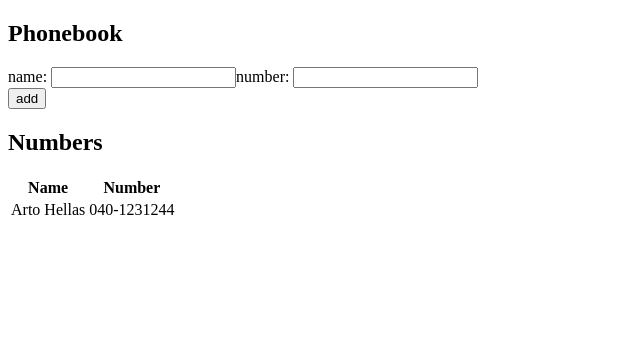
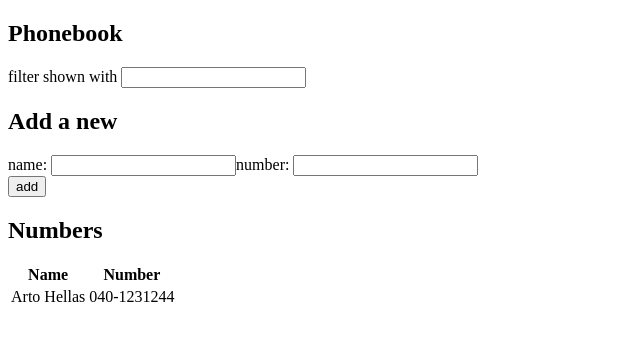
Before and after one commit to gustafla/fullstackopen, a React (Create React App) app in the folder osa2/puhelinluettelo/: page / in a window 1280 px wide. Shown: the top 340 px of the page, without its empty margins (0-640 px from the left). Built offline with nearby package versions, Linux system fonts and the light colour scheme.

Commit message:
osa2/puhelinluettelo: exercise 2.9

```diff
--- a/osa2/puhelinluettelo/src/App.js
+++ b/osa2/puhelinluettelo/src/App.js
@@ -1,6 +1,8 @@
 import { useState } from 'react'
 
-const ContactList = ({ persons }) => {
+const ContactList = ({ persons, filter }) => {
+  const filterPersons = (person) => person.name.toLowerCase().includes(filter.toLowerCase())
+
   return (
     <table>
       <thead>
@@ -10,14 +12,12 @@ const ContactList = ({ persons }) => {
         </tr>
       </thead>
       <tbody>
-        {
-          persons.map(person =>
-            <tr key={person.name}>
-              <td>{person.name}</td>
-              <td>{person.number}</td>
-            </tr>
-          )
-        }
+        {persons.filter(filterPersons).map(person =>
+          <tr key={person.name}>
+            <td>{person.name}</td>
+            <td>{person.number}</td>
+          </tr>
+        )}
       </tbody>
     </table>
   )
@@ -29,6 +29,7 @@ const App = () => {
   ])
   const [newName, setNewName] = useState('')
   const [newNumber, setNewNumber] = useState('')
+  const [filter, setFilter] = useState('')
 
   const addPerson = (event) => {
     event.preventDefault()
@@ -49,9 +50,16 @@ const App = () => {
     setNewNumber(event.target.value)
   }
 
+  const handleFilterChange = (event) => {
+    setFilter(event.target.value)
+  }
+
+
   return (
     <div>
       <h2>Phonebook</h2>
+      filter shown with <input value={filter} onChange={handleFilterChange} />
+      <h2>Add a new</h2>
       <form>
         <div>
           name: <input value={newName} onChange={handleNameChange} />
@@ -60,12 +68,11 @@ const App = () => {
         <div>
           <button type="submit" onClick={addPerson}>add</button>
         </div>
-      </form >
+      </form>
       <h2>Numbers</h2>
-      <ContactList persons={persons} />
+      <ContactList persons={persons} filter={filter} />
     </div >
   )
-
 }
 
 export default App
```
